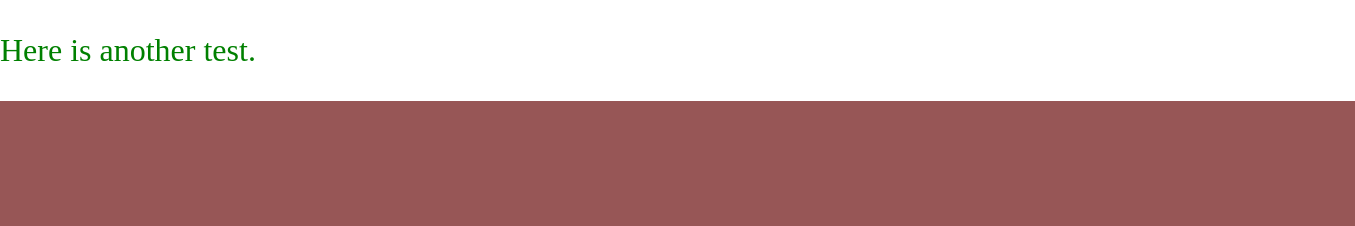
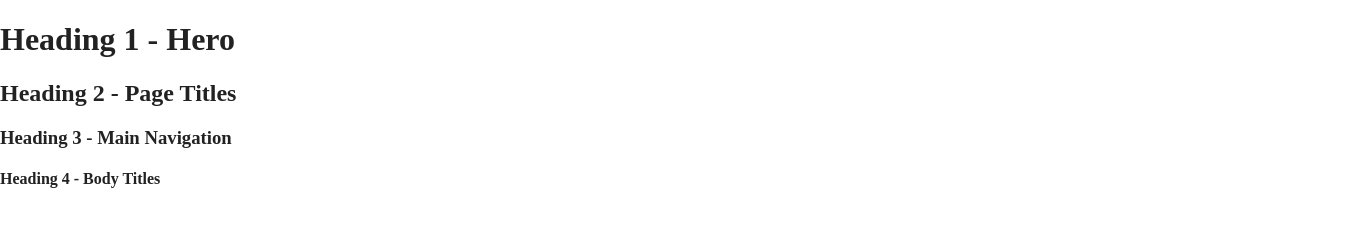
Before and after one commit to alxnoelle/pcdd-0315-sp21, a website built with Parcel: page index.html in a window 1280 px wide. Shown: the top 226 px of the page, 1355 px wide, since content can reach past the window. Built offline with nearby package versions, Linux system fonts and the light colour scheme.

Commit message:
beginning ui kit

```diff
--- a/css/index_3-8.css
+++ b/css/index_3-8.css
@@ -1,14 +1,8 @@
-.frame {
 
-position: relative;
-width: 1355px;
-height: 1909px;
+@import url('https://fonts.googleapis.com/css2?family=Spartan:wght@200;300;400;500;600;700&display=swap');
 
-background: #975656;
-
+* {
+    box-sizing:border-box;
+    width:100%;
+    background-color:#FFFFFF;
 }
-
-p {
-    color:green;
-    font-size:2em;
-}
--- a/index.html
+++ b/index.html
@@ -30,8 +30,33 @@
 <body>
 
   <!-- Add your site or application content here -->
-  <p>Here is another test.</p>
-  <div class="frame"></div>
+
+<div class="headers">
+<h1>Heading 1 - Hero</h1>
+<h2>Heading 2 - Page Titles</h2>
+<h3>Heading 3 - Main Navigation</h3>
+<h4>Heading 4 - Body Titles</h4>
+
+</div>
+
+
+
+
+
+
+
+
+
+
+
+
+
+
+
+
+
+
+
   <script src="js/vendor/modernizr-3.11.2.min.js"></script>
   <script src="js/plugins.js"></script>
   <script src="js/main.js"></script>
```
